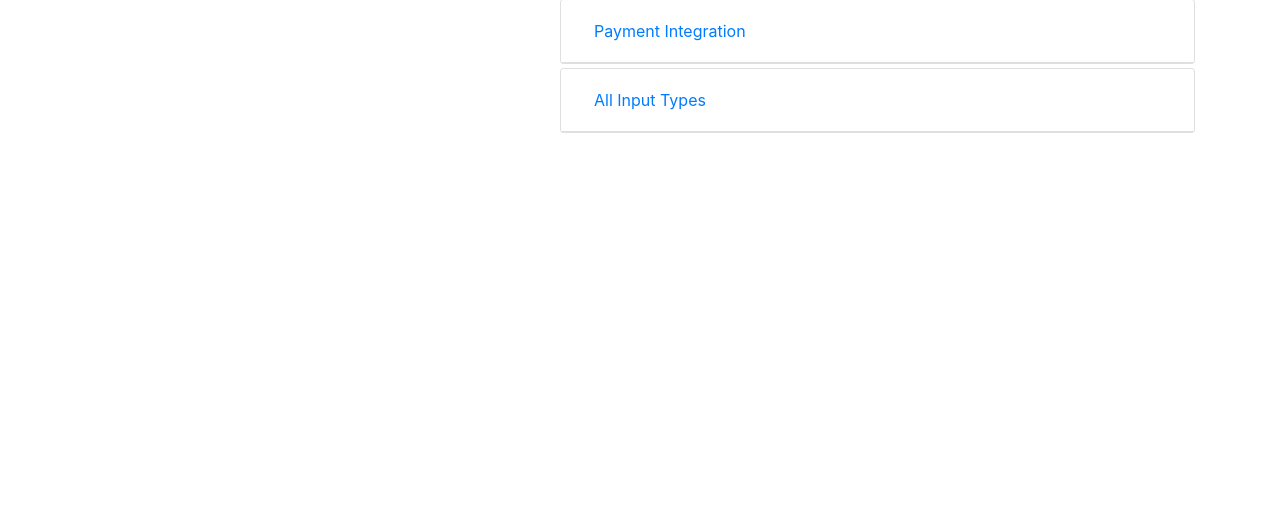
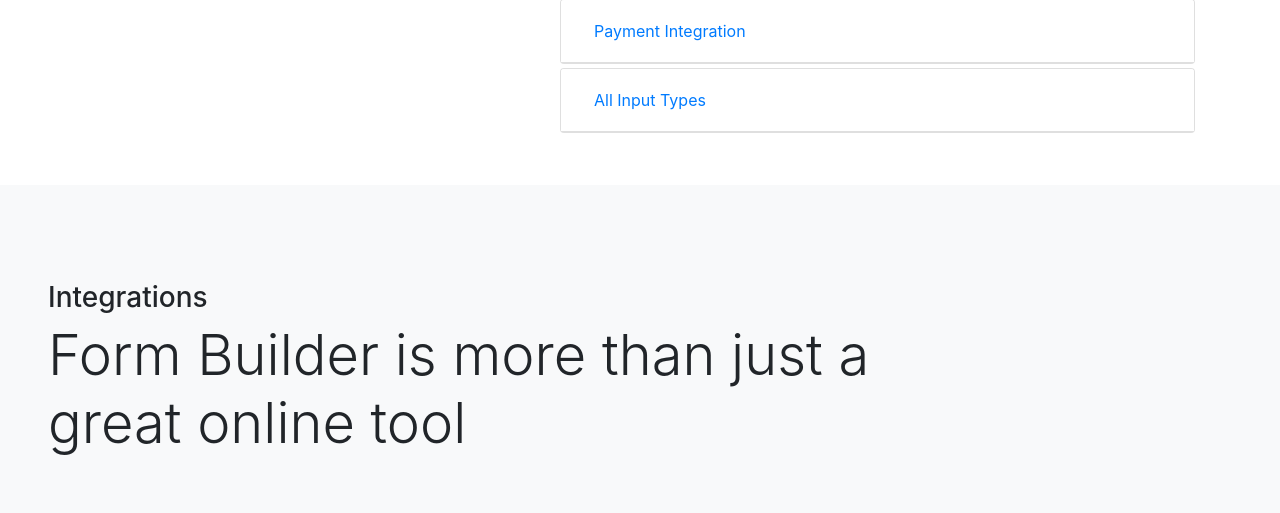
Before and after one commit to DanielMabadeje/Form-Builder, a PHP site: page /formsystem/ in a window 1280 px wide. Shown: the part 2471-2984 px from the top of the page. Before the commit the page ends 2604 px from the top, so only its background shows below. Run offline with PHP 8.4, Linux system fonts and the light colour scheme; data that the repository does not hold is empty.

Commit message:
added new heading

```diff
--- a/app/views/pages/index.php
+++ b/app/views/pages/index.php
@@ -167,6 +167,15 @@
       </div>
     </div>
   </div>
+
+
+  <div class="col-12 p-5 bg-light mt-4 text-left">
+    <div class="pt-md-5">
+    <h3 class="displ">Integrations</h3>
+    <h3 class="display-4">Form Builder is more than just a  <br> great online tool</h3>
+
+    </div>
+  </div>
   <!-- <p>Having issues? Please refer to the <a href="https://githubcom/DanielMabadeje.git">Docs</a> on how to use it</p> -->
 </div>
 
```
